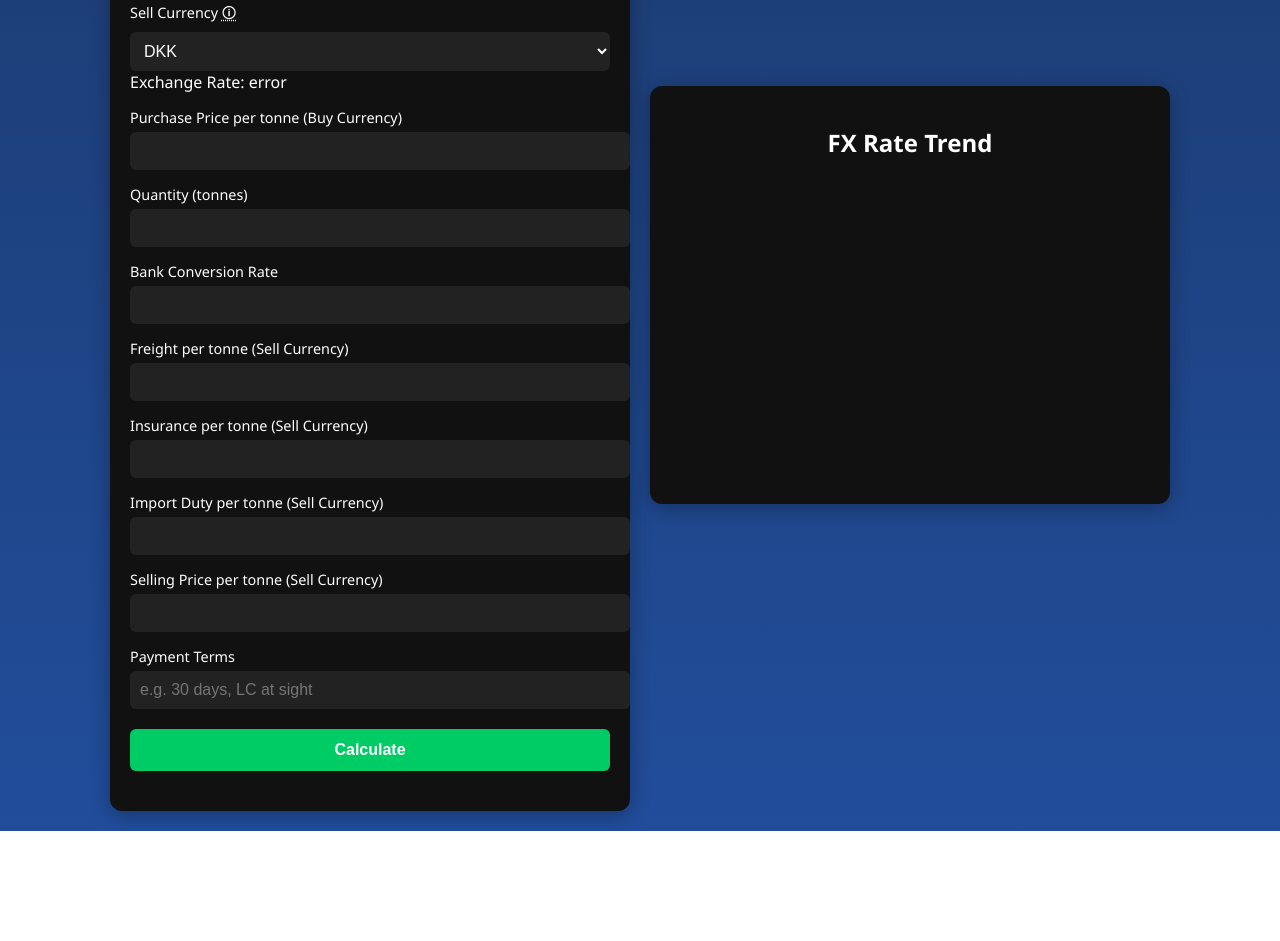
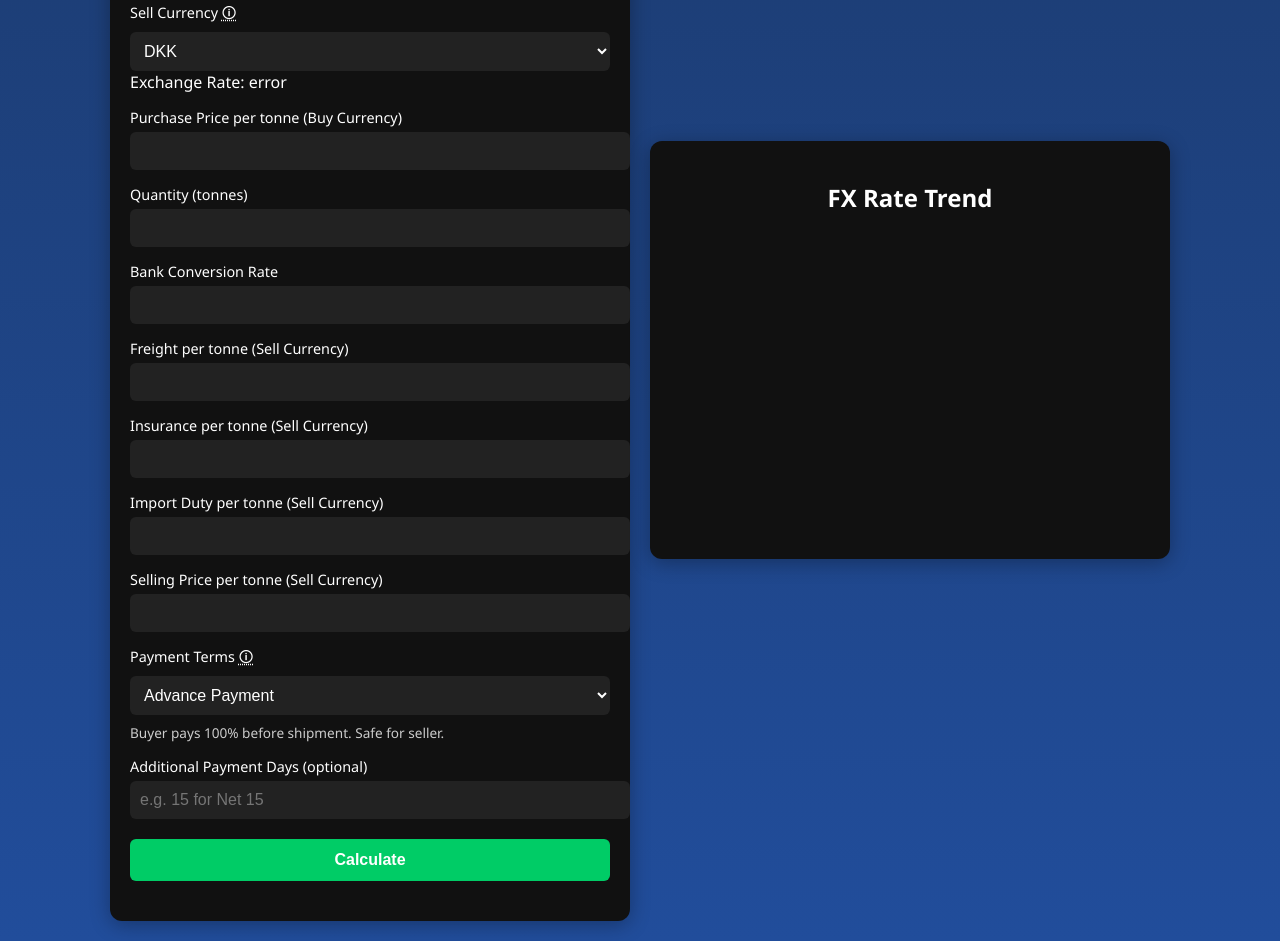
Before and after one commit to rusj05/CopperDesk, a plain HTML site: page index.html in a window 1280 px wide. Shown: the part 241-1182 px from the top of the page. Before the commit the page ends 1072 px from the top, so only its background shows below. Drawn offline with nearby package versions, Linux system fonts and the light colour scheme; no server answers.

Commit message:
Update index.html

```diff
--- a/index.html
+++ b/index.html
@@ -129,8 +129,21 @@
     <label>Selling Price per tonne (Sell Currency)</label>
     <input type="number" id="sellPrice" min="0" step="0.01" />
 
-    <label>Payment Terms</label>
-    <input type="text" id="paymentTerms" placeholder="e.g. 30 days, LC at sight" />
+    <label>Payment Terms <span class="tooltip" title="Select standard trade terms. Impacts capital exposure and risk.">🛈</span></label>
+    <select id="paymentTerms" onchange="updateTermTooltip(this.value)">
+      <option value="advance">Advance Payment</option>
+      <option value="lc_sight">Letter of Credit at Sight</option>
+      <option value="lc_30">LC 30 Days</option>
+      <option value="lc_60">LC 60 Days</option>
+      <option value="net_30">Net 30</option>
+      <option value="net_60">Net 60</option>
+      <option value="fob">FOB (Free on Board)</option>
+      <option value="cif">CIF (Cost, Insurance & Freight)</option>
+    </select>
+    <div id="termExplanation" style="margin-top:8px; font-size: 0.85rem; color: #ccc;"></div>
+
+    <label>Additional Payment Days (optional)</label>
+    <input type="number" id="extraDays" min="0" step="1" placeholder="e.g. 15 for Net 15" />
 
     <button id="calcBtn">Calculate</button>
     <div class="result" id="results"></div>
@@ -209,9 +222,24 @@
       }
     }
 
+    function updateTermTooltip(value) {
+      const explanation = {
+        advance: "Buyer pays 100% before shipment. Safe for seller.",
+        lc_sight: "Bank pays seller immediately upon shipping documents. Secure.",
+        lc_30: "Bank pays seller 30 days after documents. Slight delay.",
+        lc_60: "Bank pays seller 60 days after documents. Longer delay.",
+        net_30: "Buyer pays within 30 days of invoice. Some risk.",
+        net_60: "Buyer pays within 60 days of invoice. More risk.",
+        fob: "Buyer takes responsibility once goods are on board ship.",
+        cif: "Seller covers Cost, Insurance & Freight to destination port."
+      };
+      document.getElementById("termExplanation").textContent = explanation[value] || "";
+    }
+
     buyCurrency.onchange = updateFXRateAndChart;
     sellCurrency.onchange = updateFXRateAndChart;
     updateFXRateAndChart();
+    updateTermTooltip(document.getElementById("paymentTerms").value);
 
     async function getCopperPrice() {
       try {
```
